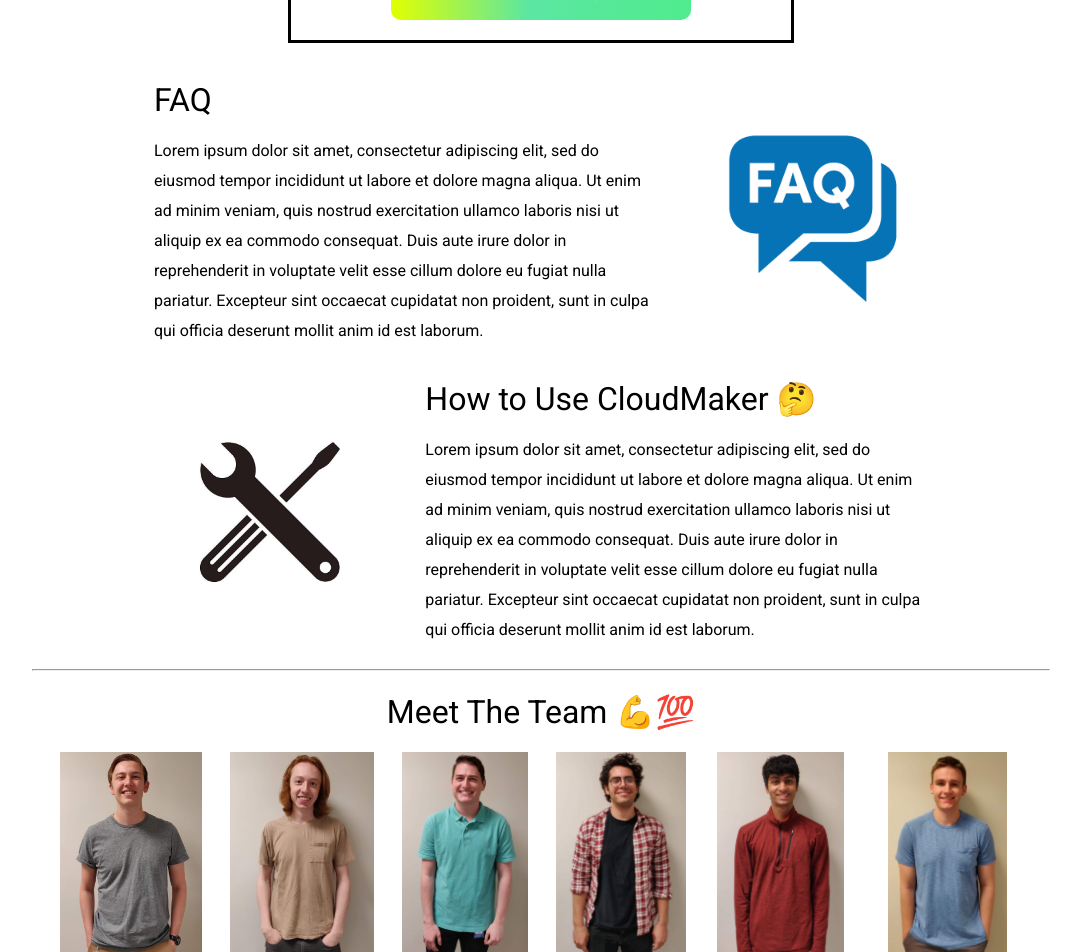
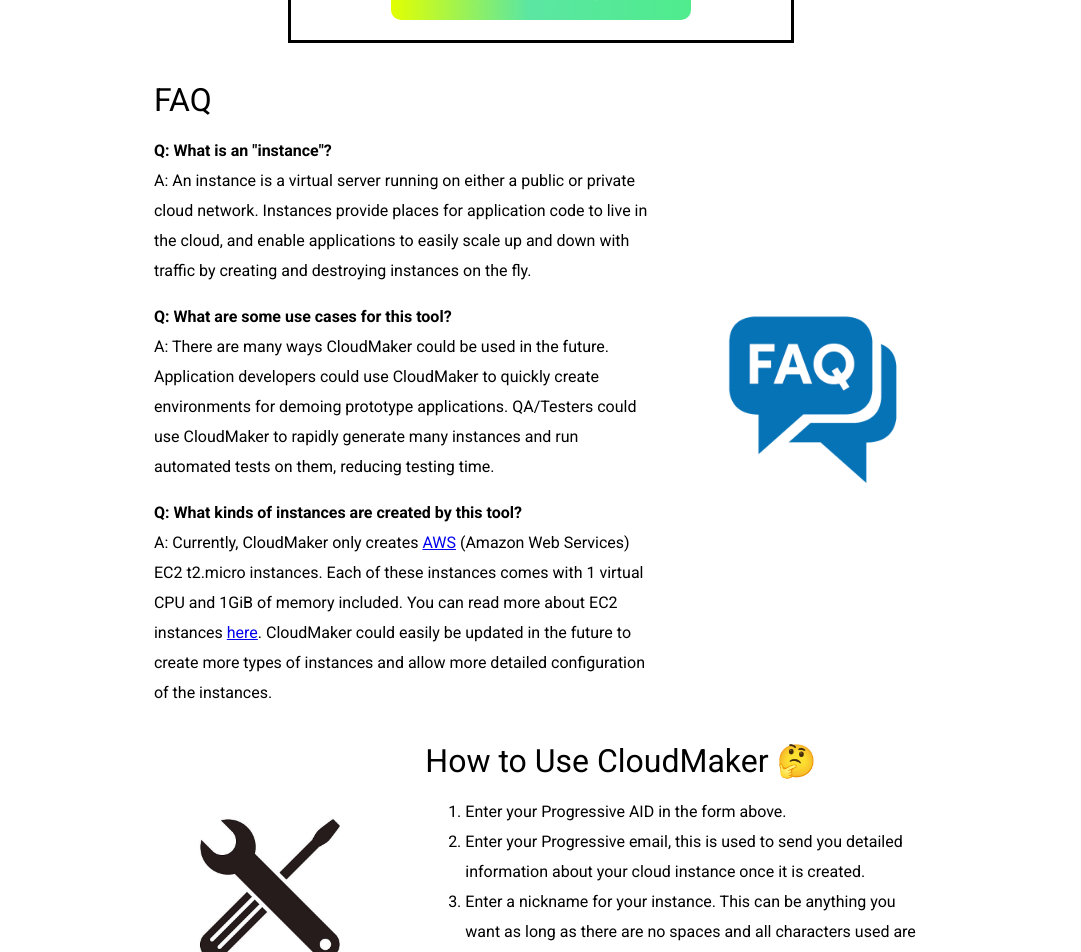
Before and after one commit to loganFry/CloudMakerUI, an Angular app: page / in a window 1280 px wide. Shown: the part 420-1372 px from the top of the page, without its empty margins (103-1184 px from the left). Built offline with nearby package versions, Linux system fonts and the light colour scheme.

Commit message:
Adding real text to frontend

```diff
--- a/src/app/info/info.component.html
+++ b/src/app/info/info.component.html
@@ -1,14 +1,44 @@
 <div class="info-container">
     <div id="faq" class="info-block anchor">
-        <a name="faq-target">&nbsp;</a>
+        <a class="anchor-target" name="faq-target">&nbsp;</a>
         <h1 class="section-header">FAQ</h1>
-        <p>Lorem ipsum dolor sit amet, consectetur adipiscing elit, sed do eiusmod tempor incididunt ut labore et dolore magna aliqua. Ut enim ad minim veniam, quis nostrud exercitation ullamco laboris nisi ut aliquip ex ea commodo consequat. Duis aute irure dolor in reprehenderit in voluptate velit esse cillum dolore eu fugiat nulla pariatur. Excepteur sint occaecat cupidatat non proident, sunt in culpa qui officia deserunt mollit anim id est laborum.</p>
+        <p>
+            <strong>Q: What is an "instance"?</strong>
+            <br>
+            A: An instance is a virtual server running on either a public or private
+            cloud network. Instances provide places for application code to live in the cloud, and enable
+            applications to easily scale up and down with traffic by creating and destroying instances on the fly.
+        </p>
+        <p>
+            <strong>Q: What are some use cases for this tool?</strong>
+            <br>
+            A: There are many ways CloudMaker could be used in the future. Application developers could use CloudMaker
+            to quickly create environments for demoing prototype applications. QA/Testers could use CloudMaker to rapidly
+            generate many instances and run automated tests on them, reducing testing time.
+        </p>
+        <p>
+            <strong>Q: What kinds of instances are created by this tool?</strong>
+            <br>
+            A: Currently, CloudMaker only creates <a href="https://aws.amazon.com/">AWS</a> (Amazon Web Services) EC2
+            t2.micro instances. Each of these instances comes with 1 virtual CPU and 1GiB of memory included. You can read more
+            about EC2 instances <a href="https://aws.amazon.com/ec2/">here</a>. CloudMaker could easily be updated in the future
+            to create more types of instances and allow more detailed configuration of the instances.
+        </p>
     </div>
     <img id="faq-pic" class="info-pic" src="assets/faq.jpg">
     <div id="how-to" class="info-block anchor">
-        <a name="howto-target">&nbsp;</a>
+        <a class="anchor-target" name="howto-target">&nbsp;</a>
         <h1 class="section-header">How to Use CloudMaker 🤔</h1>
-        <p>Lorem ipsum dolor sit amet, consectetur adipiscing elit, sed do eiusmod tempor incididunt ut labore et dolore magna aliqua. Ut enim ad minim veniam, quis nostrud exercitation ullamco laboris nisi ut aliquip ex ea commodo consequat. Duis aute irure dolor in reprehenderit in voluptate velit esse cillum dolore eu fugiat nulla pariatur. Excepteur sint occaecat cupidatat non proident, sunt in culpa qui officia deserunt mollit anim id est laborum.</p>
+            <ol>
+                <li>Enter your Progressive AID in the form above.</li>
+                <li>Enter your Progressive email, this is used to send you detailed information
+                    about your cloud instance once it is created.
+                </li>
+                <li>Enter a nickname for your instance. This can be anything you want as long as there are no spaces
+                    and all characters used are either letters, numbers, dashes or underscores.
+                </li>
+                <li>Click the Create Instance button, and your new cloud instance will be created automatically!</li>
+            </ol>
     </div>
     <img id="how-to-pic" class="info-pic" src="assets/wrench.jpg">
 </div>
--- a/src/app/info/info.component.scss
+++ b/src/app/info/info.component.scss
@@ -39,7 +39,7 @@
     position: relative;
 }
 
-.anchor a {
+.anchor-target {
     position: absolute;
     left: 0;
     top: -70px;
```
